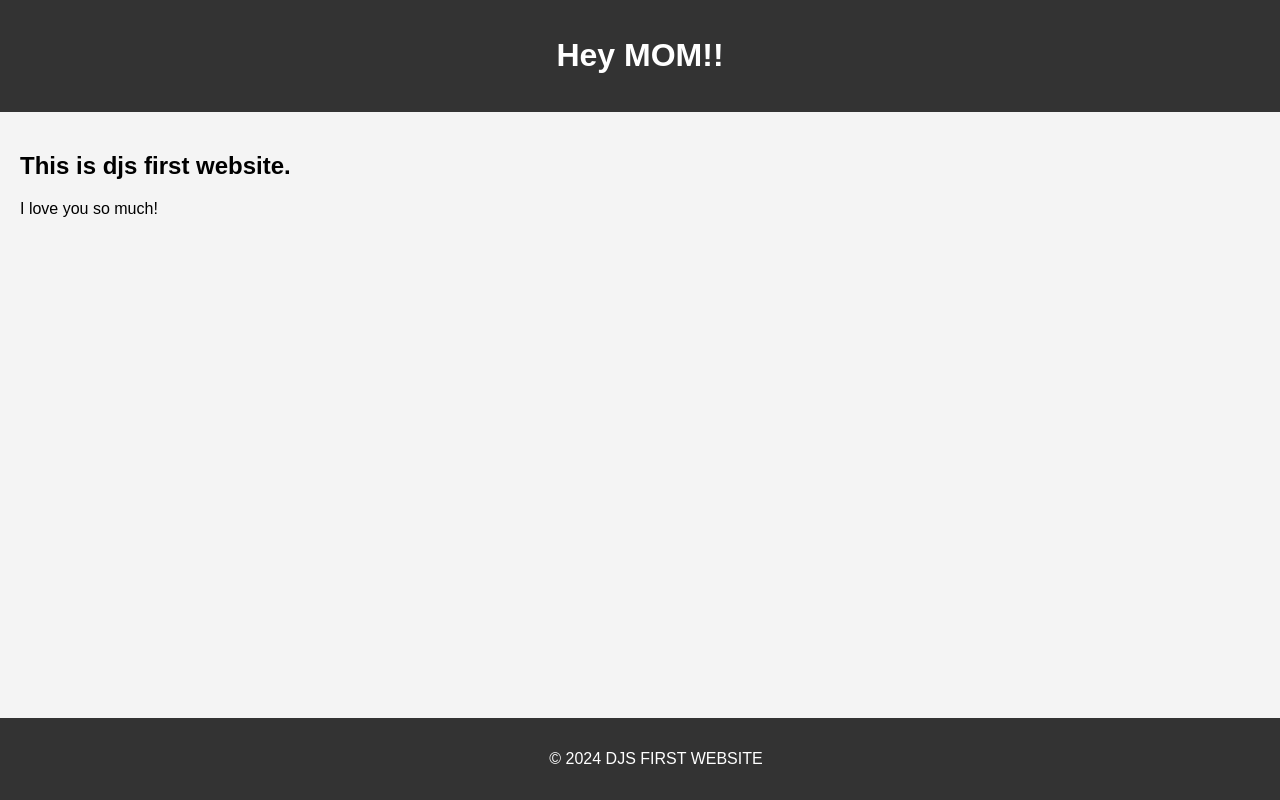
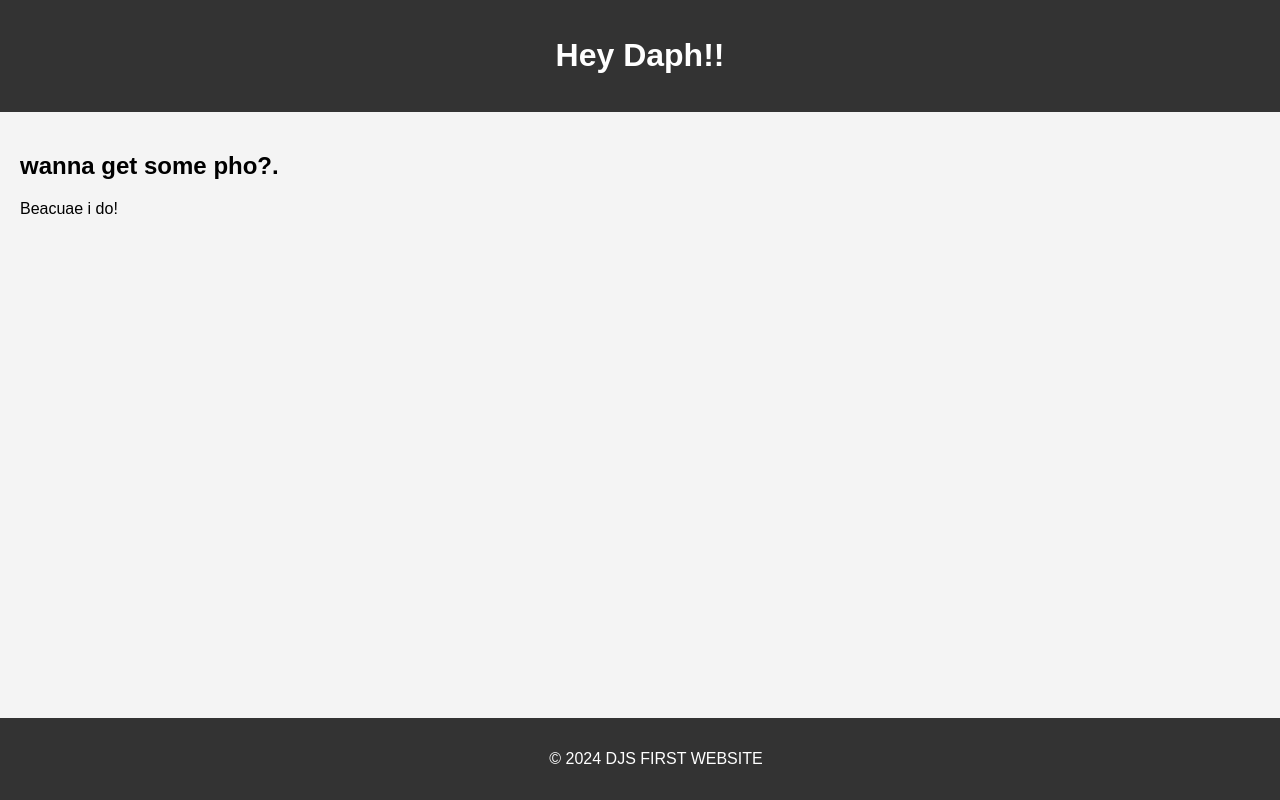
Before and after one commit to ghaastlyy/djsweb, a plain HTML site: page index.html in a window 1280 px wide. Drawn offline with Linux system fonts and the light colour scheme.

Commit message:
Update index.html

```diff
--- a/index.html
+++ b/index.html
@@ -3,7 +3,7 @@
 <head>
     <meta charset="UTF-8">
     <meta name="viewport" content="width=device-width, initial-scale=1.0">
-    <title>Your Website Title</title>
+    <title>Dj the goat</title>
     <style>
         body {
             font-family: Arial, sans-serif;
@@ -33,12 +33,12 @@
 </head>
 <body>
     <header>
-        <h1>Hey MOM!!</h1>
+        <h1>Hey Daph!!</h1>
     </header>
 
     <main>
-        <h2>This is djs first website.</h2>
-        <p>I love you so much!</p>
+        <h2>wanna get some pho?.</h2>
+        <p>Beacuae i do!</p>
         <!-- <3<3<3<3<3 -->
     </main>
 
```
